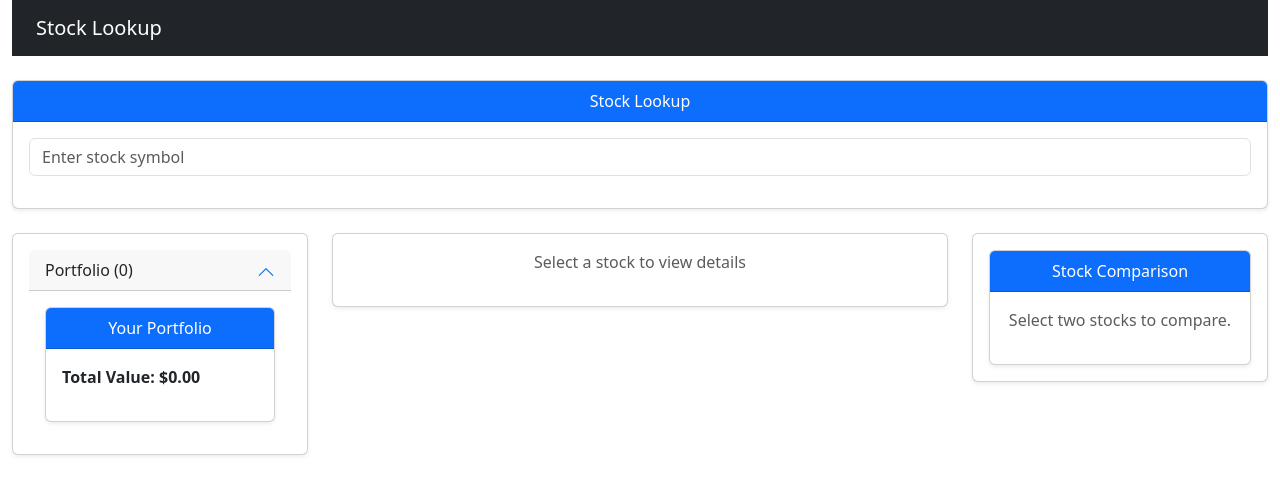
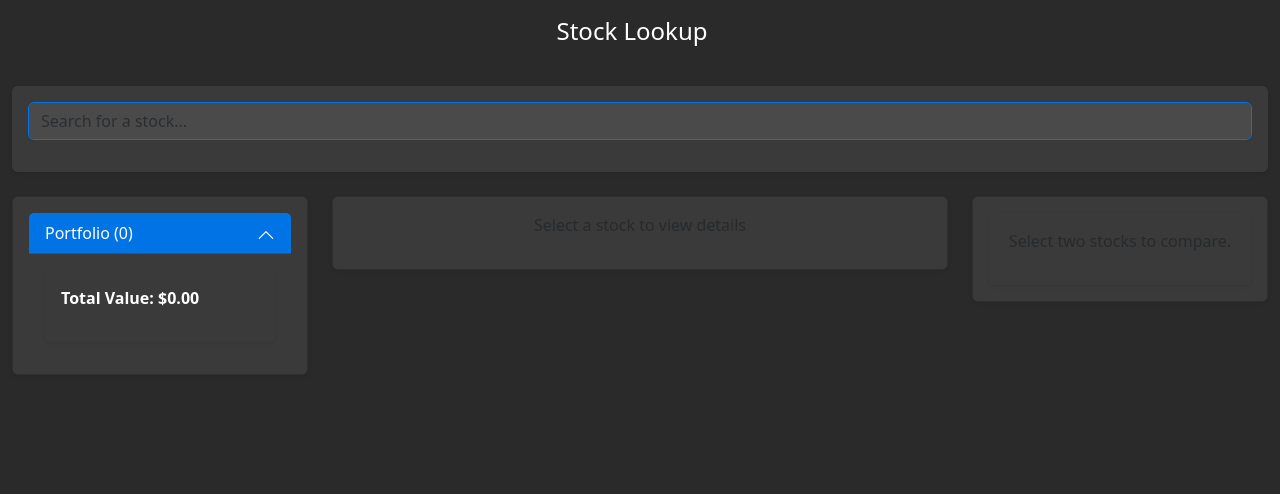
Before and after one commit to shahinmirzaei97/Stock-Lookup, a React (Create React App) app in the folder stock-lookup-app/: page / in a window 1280 px wide. Shown: the top 494 px of the page. Built offline with nearby package versions, Linux system fonts and the light colour scheme.

Commit message:
made ui changes, changed to black and grey theme with exceptions

```diff
--- a/stock-lookup-app/src/App.js
+++ b/stock-lookup-app/src/App.js
@@ -5,6 +5,11 @@ import Portfolio from "./components/Portfolio";
 import StockDetails from "./components/StockDetails";
 import { Container, Navbar, Row, Col, Card, Button, Collapse } from "react-bootstrap";
 import { BsChevronDown, BsChevronUp } from "react-icons/bs";
+
+const ACCENT_COLOR = "#0074E4"; // Deep Blue Accent
+const BACKGROUND_COLOR = "#2A2A2A"; // Lighter Grey for better contrast
+const CARD_BACKGROUND = "#3A3A3A"; // Slightly lighter grey for cards
+const TEXT_COLOR = "#FFFFFF";
 
 const App = () => {
   const [portfolio, setPortfolio] = useState([]);
@@ -62,9 +67,9 @@ const App = () => {
   };
 
   return (
-    <Container fluid>
-      <Navbar bg="dark" variant="dark" className="mb-4 px-4">
-        <Navbar.Brand>Stock Lookup</Navbar.Brand>
+    <Container fluid style={{ backgroundColor: BACKGROUND_COLOR, minHeight: "100vh", color: TEXT_COLOR }}>
+      <Navbar style={{ backgroundColor: BACKGROUND_COLOR }} variant="dark" className="mb-4 px-4 justify-content-center">
+        <Navbar.Brand style={{ color: TEXT_COLOR, fontSize: "1.5rem" }}>Stock Lookup</Navbar.Brand>
       </Navbar>
       <Row className="mb-4">
         <Col md={12}>
@@ -73,8 +78,8 @@ const App = () => {
       </Row>
       <Row>
         <Col md={3}>
-          <Card className="p-3 shadow-sm">
-            <Card.Header className="d-flex justify-content-between align-items-center">
+          <Card className="p-3 shadow-sm" style={{ backgroundColor: CARD_BACKGROUND, color: TEXT_COLOR }}>
+            <Card.Header className="d-flex justify-content-between align-items-center" style={{ backgroundColor: ACCENT_COLOR, color: "#FFFFFF" }}>
               <span>Portfolio ({portfolio.length})</span>
               <Button
                 variant="link"
@@ -82,6 +87,7 @@ const App = () => {
                 onClick={() => setShowPortfolio(!showPortfolio)}
                 aria-controls="portfolio-collapse"
                 aria-expanded={showPortfolio}
+                style={{ color: "#FFFFFF" }}
               >
                 {showPortfolio ? <BsChevronUp size={18} /> : <BsChevronDown size={18} />}
               </Button>
@@ -101,7 +107,7 @@ const App = () => {
           </Card>
         </Col>
         <Col md={6}>
-          <Card className="p-3 shadow-sm">
+          <Card className="p-3 shadow-sm" style={{ backgroundColor: CARD_BACKGROUND, color: TEXT_COLOR }}>
             {selectedStock ? (
               <StockDetails
                 selectedStock={selectedStock}
@@ -119,7 +125,7 @@ const App = () => {
           </Card>
         </Col>
         <Col md={3}>
-          <Card className="p-3 shadow-sm">
+          <Card className="p-3 shadow-sm" style={{ backgroundColor: CARD_BACKGROUND, color: TEXT_COLOR }}>
             <StockComparison selectedStocks={selectedStocks} setSelectedStocks={setSelectedStocks} />
           </Card>
         </Col>
--- a/stock-lookup-app/src/components/Portfolio.js
+++ b/stock-lookup-app/src/components/Portfolio.js
@@ -22,15 +22,12 @@ const Portfolio = ({ portfolio, setPortfolio, toggleSelectStock, selectedStocks
   };
 
   return (
-    <Card className="shadow-sm">
-      <Card.Header className="bg-primary text-white text-center">
-        Your Portfolio
-      </Card.Header>
+    <Card className="shadow-sm" style={{ backgroundColor: "#3A3A3A", color: "#FFFFFF", border: "none" }}>
       <Card.Body>
         <p className="fw-bold">Total Value: ${portfolioValue.toFixed(2)}</p>
         <ListGroup>
           {portfolio.map((stock) => (
-            <ListGroup.Item key={stock.symbol} className="d-flex justify-content-between align-items-center">
+            <ListGroup.Item key={stock.symbol} className="d-flex justify-content-between align-items-center" style={{ backgroundColor: "#2A2A2A", color: "#FFFFFF", borderBottom: "1px solid #0074E4" }}>
               <div>
                 <Form.Check
                   type="checkbox"
@@ -47,7 +44,7 @@ const Portfolio = ({ portfolio, setPortfolio, toggleSelectStock, selectedStocks
                 min={1}
                 max={100}
                 onChange={(e) => handleQuantityChange(stock.symbol, Number(e.target.value))}
-                style={{ width: '60px', display: 'inline-block' }}
+                style={{ width: '60px', display: 'inline-block', backgroundColor: "#4A4A4A", color: "#FFFFFF", border: "1px solid #0074E4" }}
               />
               <Button
                 variant="danger"
--- a/stock-lookup-app/src/components/StockComparison.js
+++ b/stock-lookup-app/src/components/StockComparison.js
@@ -1,10 +1,9 @@
-//  src/components/StockComparison.js
 import React, { useEffect, useState } from 'react';
 import { Card, Spinner, Alert, Row, Col, Button } from 'react-bootstrap';
-import StockGraph from './StockGraph'; // Import the StockGraph component to display graphs
+import StockGraph from './StockGraph';
 
 const StockComparison = ({ selectedStocks, setSelectedStock }) => {
-  const [stockDetails, setStockDetails] = useState([]); // State to store details of selected stocks
+  const [stockDetails, setStockDetails] = useState([]);
   const [loading, setLoading] = useState(false);
   const [error, setError] = useState(null);
 
@@ -21,11 +20,11 @@ const StockComparison = ({ selectedStocks, setSelectedStock }) => {
               }
               return response.json();
             })
-            .then(data => (data.length > 0 ? data[0] : null)) // Extract the first item from the response array
+            .then(data => (data.length > 0 ? data[0] : null))
         );
 
         const details = await Promise.all(detailsPromises);
-        const validDetails = details.filter(detail => detail !== null); // Filter out any null responses
+        const validDetails = details.filter(detail => detail !== null);
         setStockDetails(validDetails);
       } catch (error) {
         setError('Error fetching stock details for comparison. Please try again.');
@@ -35,17 +34,14 @@ const StockComparison = ({ selectedStocks, setSelectedStock }) => {
     };
 
     if (selectedStocks.length === 2) {
-      fetchStockDetails(); // Fetch details when two stocks are selected
+      fetchStockDetails();
     } else {
-      setStockDetails([]); // Clear stock details if less than two stocks are selected
+      setStockDetails([]);
     }
   }, [selectedStocks]);
 
   return (
-    <Card className="shadow-sm">
-      <Card.Header className="bg-primary text-white text-center">
-        Stock Comparison
-      </Card.Header>
+    <Card className="shadow-sm" style={{ backgroundColor: "#3A3A3A", color: "#FFFFFF", border: "none" }}>
       <Card.Body>
         {loading && <Spinner animation="border" variant="primary" className="d-block mx-auto" />}
         {error && <Alert variant="danger">{error}</Alert>}
@@ -55,14 +51,14 @@ const StockComparison = ({ selectedStocks, setSelectedStock }) => {
             <Row className="mb-3">
               {stockDetails.map(stock => (
                 <Col key={stock.symbol} md={6}>
-                  <Card className="p-3">
+                  <Card className="p-3" style={{ backgroundColor: "#2A2A2A", color: "#FFFFFF", border: "1px solid #0074E4" }}>
                     <Card.Title>{stock.companyName}</Card.Title>
                     <Card.Text><strong>Symbol:</strong> {stock.symbol}</Card.Text>
                     <Card.Text><strong>Price:</strong> ${stock.price}</Card.Text>
                     <Card.Text><strong>Industry:</strong> {stock.industry}</Card.Text>
                     <Card.Text><strong>Sector:</strong> {stock.sector}</Card.Text>
                     <Card.Text><strong>CEO:</strong> {stock.ceo}</Card.Text>
-                    <Button variant="primary" onClick={() => setSelectedStock(stock.symbol)}>
+                    <Button variant="primary" style={{ backgroundColor: "#0074E4", border: "none" }} onClick={() => setSelectedStock(stock.symbol)}>
                       View Stock Details
                     </Button>
                   </Card>
--- a/stock-lookup-app/src/components/StockLookup.js
+++ b/stock-lookup-app/src/components/StockLookup.js
@@ -60,17 +60,15 @@ const StockLookup = ({ setPortfolio, setSelectedStock }) => {
   };
 
   return (
-    <Card className="shadow-sm">
-      <Card.Header className="bg-primary text-white text-center">
-        Stock Lookup
-      </Card.Header>
+    <Card className="shadow-sm" style={{ backgroundColor: "#3A3A3A", color: "#FFFFFF", border: "none" }}>
       <Card.Body>
         <Form.Group className="mb-3">
           <Form.Control
             type="text"
             value={symbol}
             onChange={handleInputChange}
-            placeholder="Enter stock symbol"
+            placeholder="Search for a stock..."
+            style={{ backgroundColor: "#4A4A4A", color: "#FFFFFF", border: "1px solid #0074E4" }}
           />
         </Form.Group>
 
@@ -80,7 +78,7 @@ const StockLookup = ({ setPortfolio, setSelectedStock }) => {
         {suggestions.length > 0 && (
           <ListGroup>
             {suggestions.map((s) => (
-              <ListGroup.Item key={s.symbol} className="d-flex justify-content-between align-items-center">
+              <ListGroup.Item key={s.symbol} className="d-flex justify-content-between align-items-center" style={{ backgroundColor: "#2A2A2A", color: "#FFFFFF", borderBottom: "1px solid #0074E4" }}>
                 <span onClick={() => handleViewDetails(s.symbol)}>{s.symbol} - {s.name}</span>
                 <div>
                   <Button variant="success" size="sm" className="me-2" onClick={() => handleAddToPortfolio(s.symbol)}>+</Button>
```
